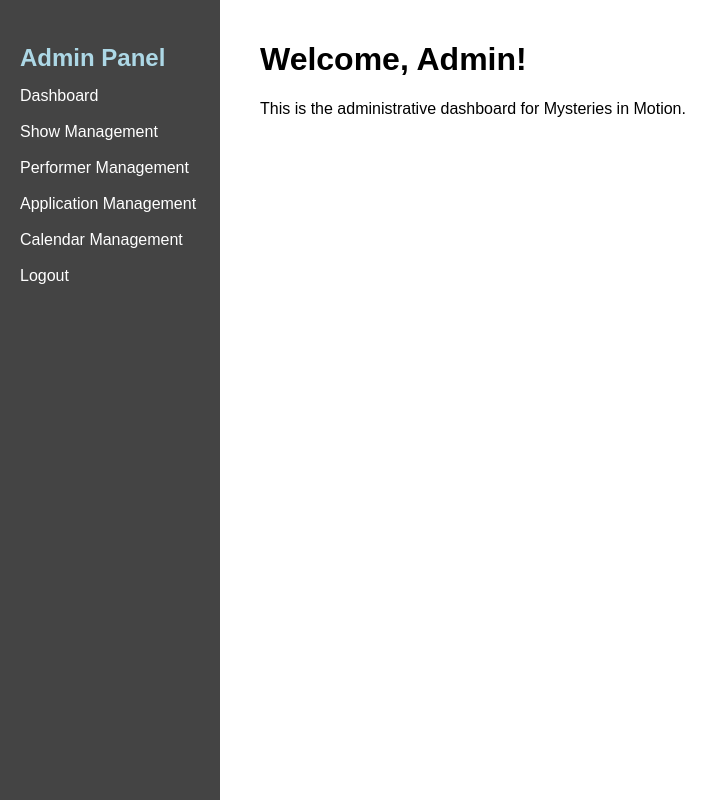
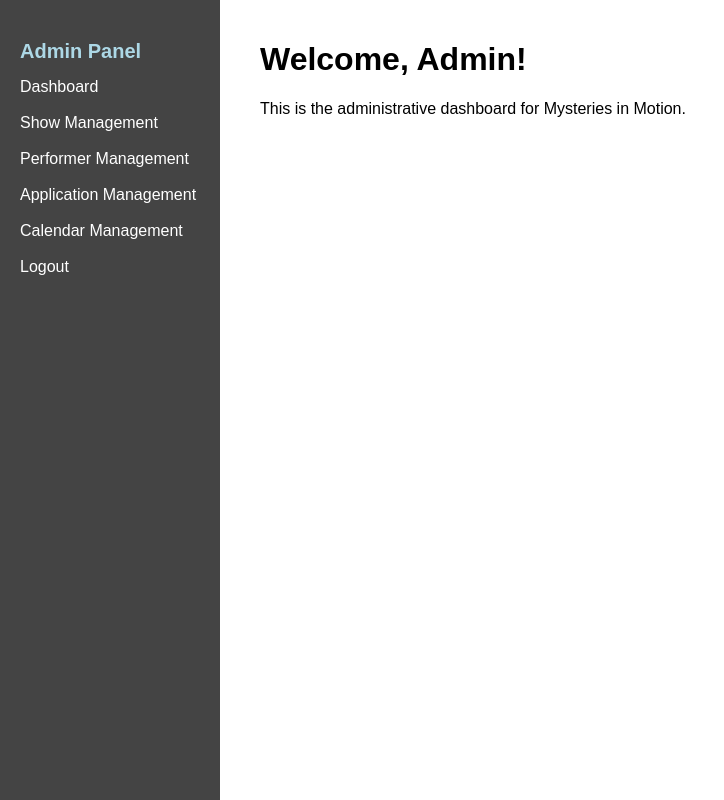
Before and after one commit to GrapevineEscape/MysteriesInMotion-Public, a Flask app: template app/templates/admin/dashboard.html in a window 1280 px wide. Shown: the whole page, without its empty margins (0-724 px from the left). Run offline with Flask 3, Linux system fonts and the light colour scheme; the template is opened without the code that fills it, so the values that code supplies are empty.

Commit message:
Admin Calendar Dashboard css 8

```diff
--- a/app/static/css/style.css
+++ b/app/static/css/style.css
@@ -31,7 +31,7 @@ body {
 /* Sidebar Headers (Admin & Performer) */
 .admin-sidebar h3,
 .performer-sidebar h3 {
-    font-size: 1.5rem !important; /* Ensures same size across all pages */
+    font-size: 1.25rem !important; /* Ensures same size across all pages */
     font-weight: bold !important;
     color: #ADD8E6 !important; /* Light Blue */
     margin-bottom: 10px !important; /* Consistent spacing below heading */
```
